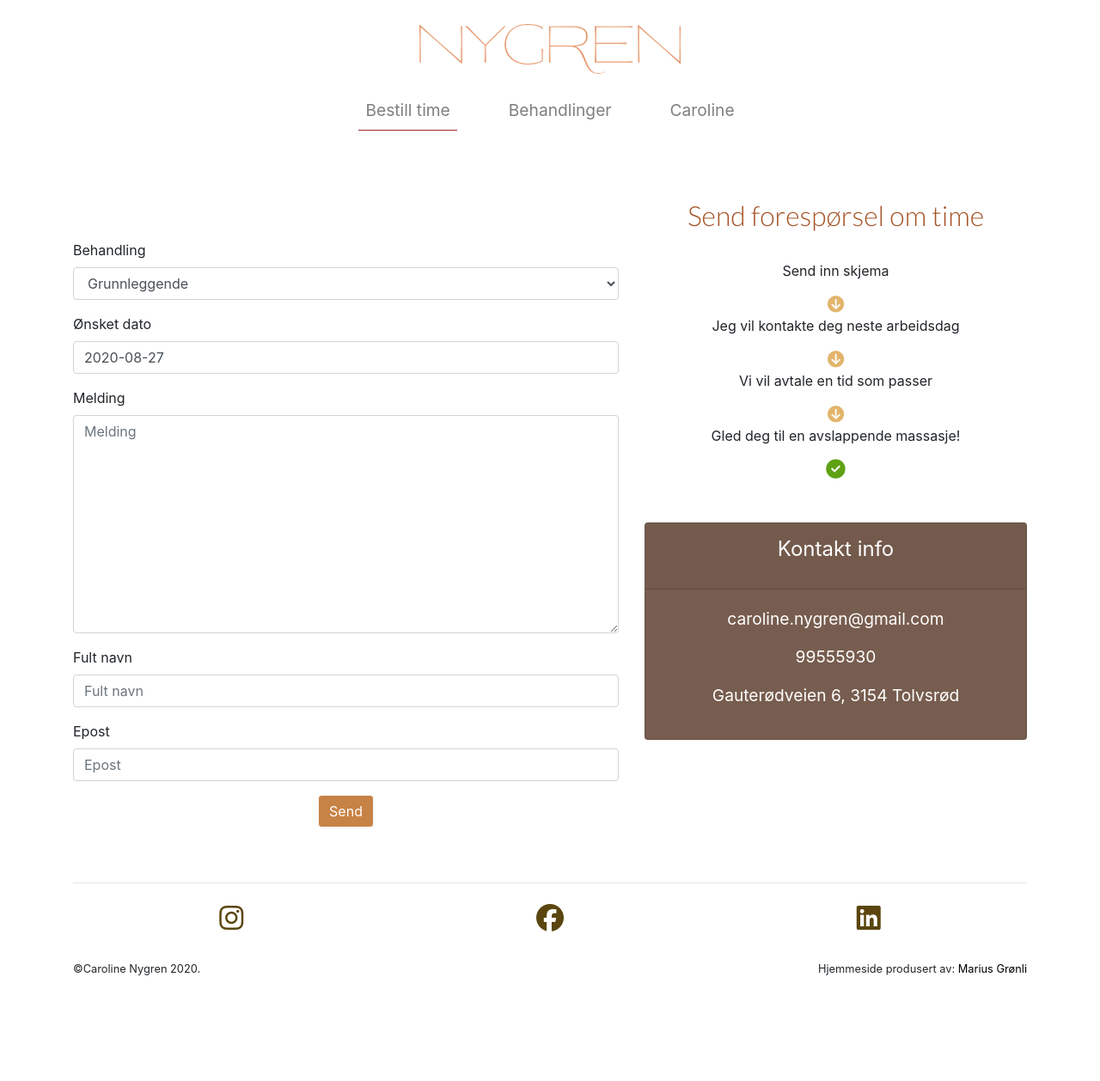
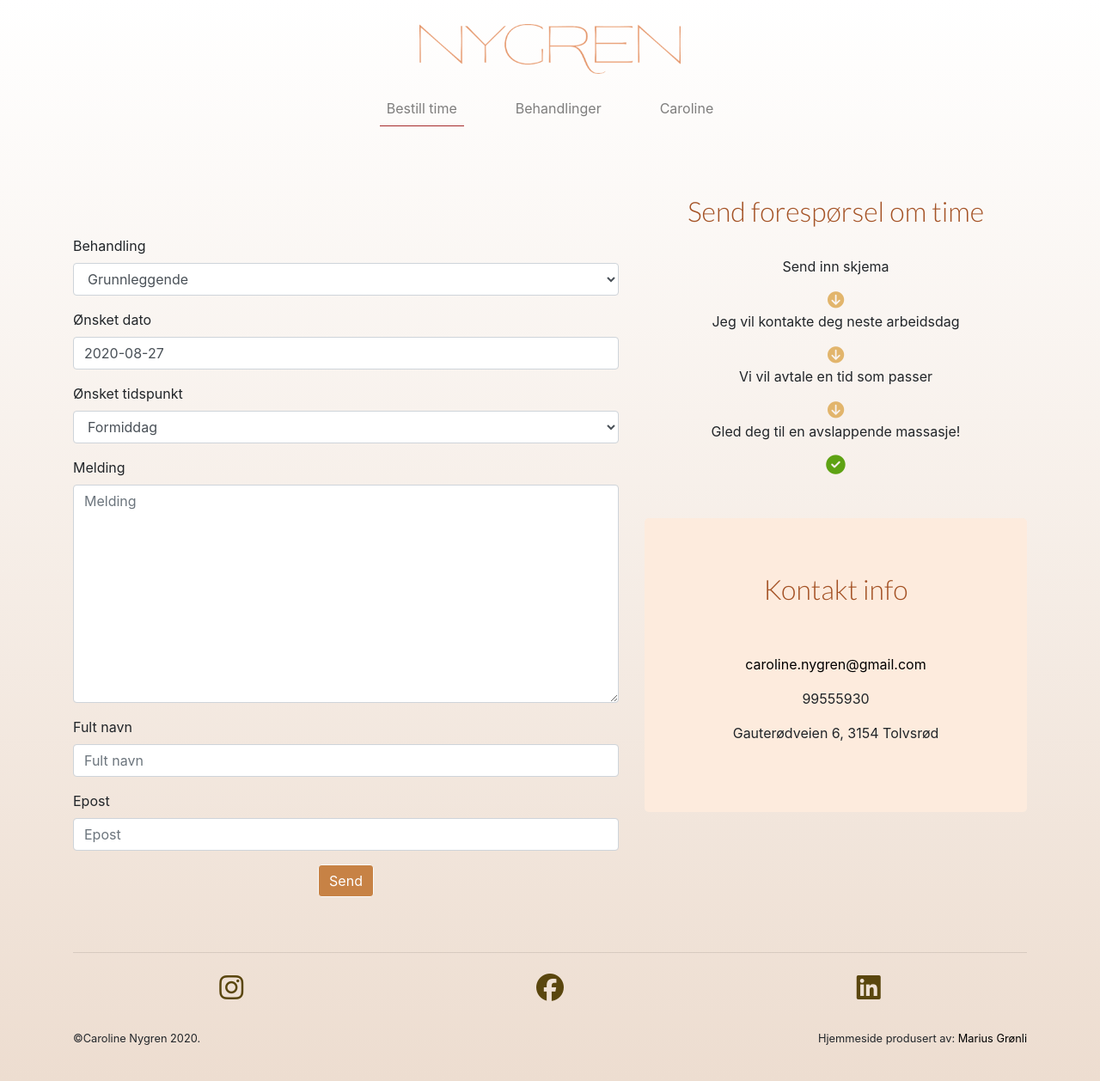
Before and after one commit to mariusgronli/caroline-massage, a Django app: page /massasje/bestilling/ in a window 1280 px wide. Shown: the whole page at 86% size. Before the commit the page ends 1135 px from the top, so only its background shows below. Run offline with Django 3.2, Linux system fonts and the light colour scheme; some libraries are stand-ins or nearby versions; some web fonts are replaced.

Commit message:
second update

```diff
--- a/hjemmeside/forms.py
+++ b/hjemmeside/forms.py
@@ -7,9 +7,14 @@ class BestillingForm(forms.Form):
         ('Løftende','Løftende'),
         ('Usikker','Ønsker tips på type behandling'),
     )
+    TIDSPUNKT = (
+        ('Formiddag','Formiddag'),
+        ('Ettermiddag','Ettermiddag'),
+    )
 
     behandling = forms.ChoiceField(choices=OPTIONS)
     ønsket_dato = forms.DateField(initial=datetime.date.today)
+    ønsket_tidspunkt = forms.ChoiceField(choices=TIDSPUNKT)
     melding = forms.CharField(widget=forms.Textarea)
     fult_navn = forms.CharField(max_length=100)
     epost = forms.EmailField()
--- a/hjemmeside/templates/massasje/base.html
+++ b/hjemmeside/templates/massasje/base.html
@@ -26,7 +26,7 @@
   </head>
   <body>
 
-{# <div class="backgroundimg"> #}
+<div class="backgroundimg">
 
   <nav class="navbar navbar-expand-lg navbar-light flex-column align-items-stretch">
       <div class="d-flex">
@@ -103,6 +103,6 @@
 </div>
 <br>
 
-{# </div> #}
+</div>
 </body>
 </html>
--- a/hjemmeside/templates/massasje/bestilling.html
+++ b/hjemmeside/templates/massasje/bestilling.html
@@ -46,7 +46,6 @@
     <div class="col-5">
       <div class="row">
         <div class="col-sm text-center">
-
           <br>
           <p>Send inn skjema</p>
           <i class="fas fa-arrow-circle-down pil-ned"></i>
@@ -56,36 +55,27 @@
           <i class="fas fa-arrow-circle-down pil-ned"></i>
           <p>Gled deg til en avslappende massasje!</p>
           <i class="fas fa-check-circle pil-ferdig"></i>
-
-          <!--<ul class="list-group list-group-flush">
-            <li class="list-group-item">Send inn skjema</li>
-            <i class="fas fa-arrow-circle-down"></i>
-            <li class="list-group-item">Jeg vil kontakte deg neste arbeidsdag</li>
-            <li class="list-group-item">Vi vil avtale en tid som passer</li>
-            <li class="list-group-item">Gled deg til en avslappende massasje!</li>
-            <li class="list-group-item"></li>
-          </ul>-->
         </div>
       </div>
       <div class="row">
         <div class="col-sm text-center">
-          <br><br>
-          <div class="card card-bestilling">
-            <div class="card-header card-text-header">
-                <p>Kontakt info</p>
-            </div>
-            <div class="card-body card-text-body">
-              <p class="hoover-p"><a href="mailto:caroline.nygren@gmail.com" style="color:white;">caroline.nygren@gmail.com</a></p>
-              <p class="hoover-p">99555930</p>
-              <p class="hoover-p">Gauterødveien 6, 3154 Tolvsrød</p>
-            </div>
+          <br>
+          <br>
+          <div class="jumbotron" id="jumbo-bg-2">
+            <h1 class="product-header text-center">Kontakt info</h1>
+            <br>
+            <br>
+            <p class="hoover-p"><a href="mailto:caroline.nygren@gmail.com" style="color:black;">caroline.nygren@gmail.com</a></p>
+            <p class="hoover-p">99555930</p>
+            <p class="hoover-p">Gauterødveien 6, 3154 Tolvsrød</p>
+          </div>
           </div>
         </div>
 
       </div>
     </div>
   </div>
-</div>
+
 {% endif %}
 
 {% endblock %}
--- a/static/css/main.css
+++ b/static/css/main.css
@@ -49,9 +49,25 @@ header[role="banner"] #logo-main {
   font-size: 2rem;
 }
 
+#jumbo-bg{
+  background-color: #fbf1e9!important;
+}
+#jumbo-bg-2{
+  background-color: #fdebdd!important;
+}
+#jumbo-bg-3{
+  background-color: #fff6ef!important;
+}
+
+
+
+
 /* nav-times */
 .size-adjust{
-  font-size: 1.2rem;
+  font-size: 1rem;
+}
+.size-adjust-p{
+  font-size: 1.1rem;
 }
 
 .nav-line{
```
Also changed, not shown: hjemmeside/templates/massasje/index.html (+42 -17 lines).
